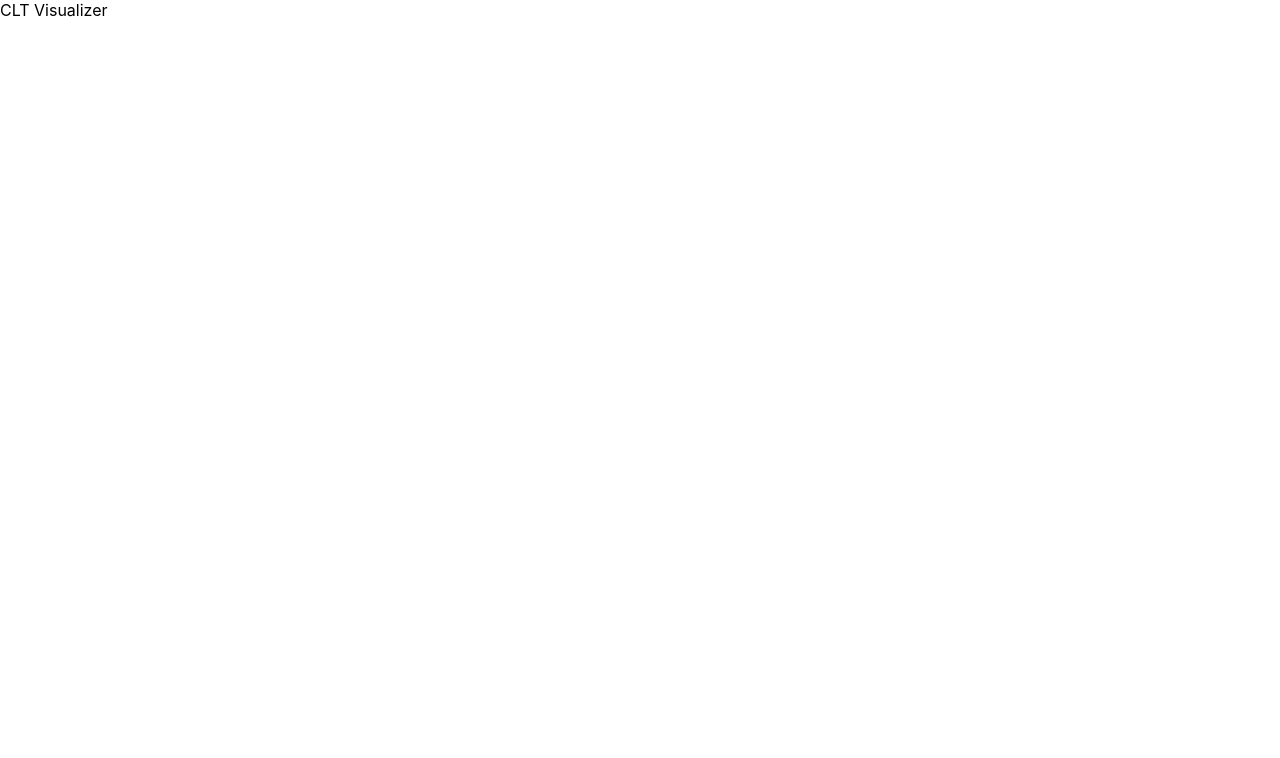
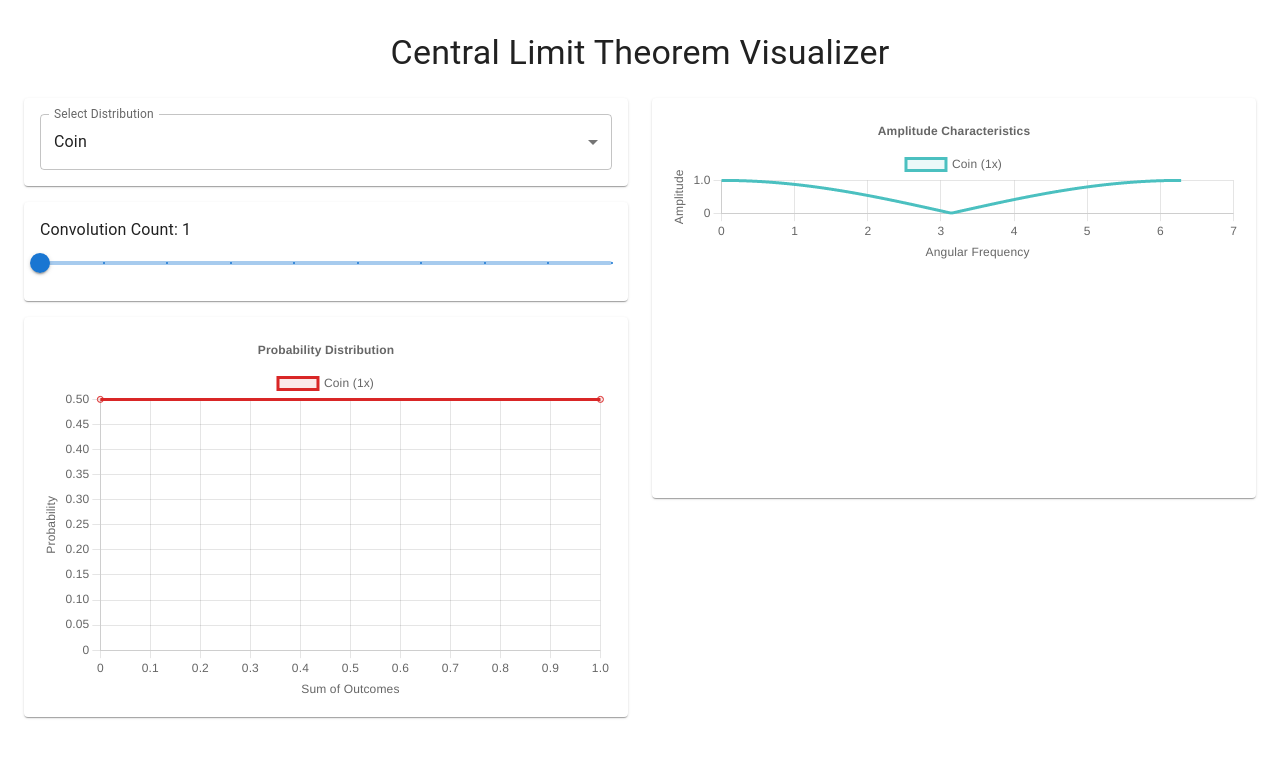
Before and after one commit to yuinore/clt-visualizer, a React (Vite) app: page / in a window 1280 px wide. Shown: the top 758 px of the page. Built offline with nearby package versions, Linux system fonts and the light colour scheme.

Commit message:
feat: implement UI components with MUI and Chart.js

```diff
--- a/src/App.tsx
+++ b/src/App.tsx
@@ -1,5 +1,112 @@
+import { useState, useMemo } from 'react';
+import { useTranslation } from 'react-i18next';
+import { Container, Box, Paper, Typography } from '@mui/material';
+import { ThemeProvider, createTheme } from '@mui/material/styles';
+import CssBaseline from '@mui/material/CssBaseline';
+import { DistributionSelector } from './components/DistributionSelector';
+import { ConvolutionControls } from './components/ConvolutionControls';
+import { ProbabilityDistributionChart } from './components/ProbabilityDistributionChart';
+import { AmplitudeChart } from './components/AmplitudeChart';
+import {
+  DISTRIBUTIONS,
+  convolveMultiple,
+  type DistributionType,
+} from './utils/probability';
+import { computeZTransform } from './utils/zTransform';
+
+const theme = createTheme({
+  palette: {
+    mode: 'light',
+  },
+});
+
 function App() {
-  return <div>CLT Visualizer</div>;
+  const { t } = useTranslation();
+  const [distributionType, setDistributionType] =
+    useState<DistributionType>('coin');
+  const [convolutionCount, setConvolutionCount] = useState(1);
+
+  const distribution = DISTRIBUTIONS[distributionType];
+  const convolvedDistribution = useMemo(() => {
+    return convolveMultiple(distribution.probabilities, convolutionCount);
+  }, [distribution.probabilities, convolutionCount]);
+
+  const amplitudeData = useMemo(() => {
+    return computeZTransform(convolvedDistribution);
+  }, [convolvedDistribution]);
+
+  const distributionLabels = useMemo(() => {
+    return Array.from({ length: convolutionCount }, (_, i) => {
+      const count = i + 1;
+      return `${t(`distribution.${distributionType}`)} (${count}x)`;
+    });
+  }, [convolutionCount, distributionType, t]);
+
+  const distributionsForChart = useMemo(() => {
+    const result: number[][] = [];
+    for (let i = 1; i <= convolutionCount; i++) {
+      result.push(convolveMultiple(distribution.probabilities, i));
+    }
+    return result;
+  }, [distribution.probabilities, convolutionCount]);
+
+  return (
+    <ThemeProvider theme={theme}>
+      <CssBaseline />
+      <Container maxWidth="xl" sx={{ py: 4 }}>
+        <Typography variant="h4" component="h1" gutterBottom align="center">
+          {t('app.title')}
+        </Typography>
+
+        <Box
+          sx={{
+            display: 'flex',
+            flexDirection: { xs: 'column', md: 'row' },
+            gap: 3,
+            mt: 3,
+          }}
+        >
+          <Box
+            sx={{ flex: 1, display: 'flex', flexDirection: 'column', gap: 2 }}
+          >
+            <Paper sx={{ p: 2 }}>
+              <DistributionSelector
+                value={distributionType}
+                onChange={setDistributionType}
+              />
+            </Paper>
+            <Paper sx={{ p: 2 }}>
+              <ConvolutionControls
+                value={convolutionCount}
+                onChange={setConvolutionCount}
+                min={1}
+                max={10}
+              />
+            </Paper>
+            <Paper sx={{ p: 2, flex: 1, minHeight: 400 }}>
+              <Box sx={{ height: '100%' }}>
+                <ProbabilityDistributionChart
+                  distributions={distributionsForChart}
+                  labels={distributionLabels}
+                />
+              </Box>
+            </Paper>
+          </Box>
+
+          <Box sx={{ flex: 1 }}>
+            <Paper sx={{ p: 2, minHeight: 400 }}>
+              <Box sx={{ height: '100%' }}>
+                <AmplitudeChart
+                  amplitudeData={amplitudeData}
+                  label={`${t(`distribution.${distributionType}`)} (${convolutionCount}x)`}
+                />
+              </Box>
+            </Paper>
+          </Box>
+        </Box>
+      </Container>
+    </ThemeProvider>
+  );
 }
 
 export default App;
--- /dev/null
+++ b/src/components/AmplitudeChart.tsx
@@ -0,0 +1,91 @@
+import { useMemo } from 'react';
+import {
+  Chart as ChartJS,
+  CategoryScale,
+  LinearScale,
+  PointElement,
+  LineElement,
+  Title,
+  Tooltip,
+  Legend,
+  type ChartOptions,
+} from 'chart.js';
+import { Line } from 'react-chartjs-2';
+import { useTranslation } from 'react-i18next';
+import type { ChartData } from 'chart.js';
+import type { AmplitudePoint } from '../utils/zTransform';
+
+ChartJS.register(
+  CategoryScale,
+  LinearScale,
+  PointElement,
+  LineElement,
+  Title,
+  Tooltip,
+  Legend
+);
+
+interface AmplitudeChartProps {
+  amplitudeData: AmplitudePoint[];
+  label: string;
+}
+
+export function AmplitudeChart({ amplitudeData, label }: AmplitudeChartProps) {
+  const { t } = useTranslation();
+
+  const chartData: ChartData<'line'> = useMemo(() => {
+    return {
+      datasets: [
+        {
+          label,
+          data: amplitudeData.map((point) => ({
+            x: point.angularFrequency,
+            y: point.amplitude,
+          })),
+          borderColor: 'rgb(75, 192, 192)',
+          backgroundColor: 'rgba(75, 192, 192, 0.1)',
+          tension: 0.1,
+          pointRadius: 0,
+          pointHoverRadius: 3,
+        },
+      ],
+    };
+  }, [amplitudeData, label]);
+
+  const options: ChartOptions<'line'> = {
+    responsive: true,
+    maintainAspectRatio: false,
+    plugins: {
+      legend: {
+        position: 'top' as const,
+      },
+      title: {
+        display: true,
+        text: t('amplitude.title'),
+      },
+      tooltip: {
+        mode: 'index',
+        intersect: false,
+      },
+    },
+    scales: {
+      x: {
+        title: {
+          display: true,
+          text: t('amplitude.xAxis'),
+        },
+        type: 'linear',
+        position: 'bottom',
+      },
+      y: {
+        title: {
+          display: true,
+          text: t('amplitude.yAxis'),
+        },
+        beginAtZero: true,
+      },
+    },
+  };
+
+  return <Line data={chartData} options={options} />;
+}
--- /dev/null
+++ b/src/components/ConvolutionControls.tsx
@@ -0,0 +1,35 @@
+import { Box, Slider, Typography } from '@mui/material';
+import { useTranslation } from 'react-i18next';
+
+interface ConvolutionControlsProps {
+  value: number;
+  onChange: (value: number) => void;
+  min?: number;
+  max?: number;
+}
+
+export function ConvolutionControls({
+  value,
+  onChange,
+  min = 1,
+  max = 10,
+}: ConvolutionControlsProps) {
+  const { t } = useTranslation();
+
+  return (
+    <Box sx={{ width: '100%' }}>
+      <Typography gutterBottom>
+        {t('distribution.convolutionCount')}: {value}
+      </Typography>
+      <Slider
+        value={value}
+        onChange={(_, newValue) => onChange(newValue as number)}
+        min={min}
+        max={max}
+        step={1}
+        marks
+        valueLabelDisplay="auto"
+      />
+    </Box>
+  );
+}
--- /dev/null
+++ b/src/components/DistributionSelector.tsx
@@ -0,0 +1,33 @@
+import { FormControl, InputLabel, MenuItem, Select } from '@mui/material';
+import { useTranslation } from 'react-i18next';
+import type { DistributionType } from '../utils/probability';
+
+interface DistributionSelectorProps {
+  value: DistributionType;
+  onChange: (value: DistributionType) => void;
+}
+
+export function DistributionSelector({
+  value,
+  onChange,
+}: DistributionSelectorProps) {
+  const { t } = useTranslation();
+
+  return (
+    <FormControl fullWidth>
+      <InputLabel id="distribution-select-label">
+        {t('distribution.select')}
+      </InputLabel>
+      <Select
+        labelId="distribution-select-label"
+        id="distribution-select"
+        value={value}
+        label={t('distribution.select')}
+        onChange={(e) => onChange(e.target.value as DistributionType)}
+      >
+        <MenuItem value="coin">{t('distribution.coin')}</MenuItem>
+        <MenuItem value="dice">{t('distribution.dice')}</MenuItem>
+      </Select>
+    </FormControl>
+  );
+}
--- /dev/null
+++ b/src/components/ProbabilityDistributionChart.tsx
@@ -0,0 +1,100 @@
+import { useMemo } from 'react';
+import {
+  Chart as ChartJS,
+  CategoryScale,
+  LinearScale,
+  PointElement,
+  LineElement,
+  Title,
+  Tooltip,
+  Legend,
+  type ChartOptions,
+} from 'chart.js';
+import { Line } from 'react-chartjs-2';
+import { useTranslation } from 'react-i18next';
+import type { ChartData } from 'chart.js';
+
+ChartJS.register(
+  CategoryScale,
+  LinearScale,
+  PointElement,
+  LineElement,
+  Title,
+  Tooltip,
+  Legend
+);
+
+interface ProbabilityDistributionChartProps {
+  distributions: number[][];
+  labels: string[];
+}
+
+export function ProbabilityDistributionChart({
+  distributions,
+  labels,
+}: ProbabilityDistributionChartProps) {
+  const { t } = useTranslation();
+
+  const chartData: ChartData<'line'> = useMemo(() => {
+    const datasets = distributions.map((dist, index) => {
+      const xValues: number[] = [];
+      for (let i = 0; i < dist.length; i++) {
+        xValues.push(i);
+      }
+
+      return {
+        label: labels[index] || `Distribution ${index + 1}`,
+        data: dist.map((prob, idx) => ({
+          x: idx,
+          y: prob,
+        })),
+        borderColor: `hsl(${(index * 360) / distributions.length}, 70%, 50%)`,
+        backgroundColor: `hsla(${(index * 360) / distributions.length}, 70%, 50%, 0.1)`,
+        tension: 0.1,
+        pointRadius: 3,
+        pointHoverRadius: 5,
+      };
+    });
+
+    return {
+      datasets,
+    };
+  }, [distributions, labels]);
+
+  const options: ChartOptions<'line'> = {
+    responsive: true,
+    maintainAspectRatio: false,
+    plugins: {
+      legend: {
+        position: 'top' as const,
+      },
+      title: {
+        display: true,
+        text: t('distribution.title'),
+      },
+      tooltip: {
+        mode: 'index',
+        intersect: false,
+      },
+    },
+    scales: {
+      x: {
+        title: {
+          display: true,
+          text: t('distribution.xAxis'),
+        },
+        type: 'linear',
+        position: 'bottom',
+      },
+      y: {
+        title: {
+          display: true,
+          text: t('distribution.yAxis'),
+        },
+        beginAtZero: true,
+      },
+    },
+  };
+
+  return <Line data={chartData} options={options} />;
+}
```
